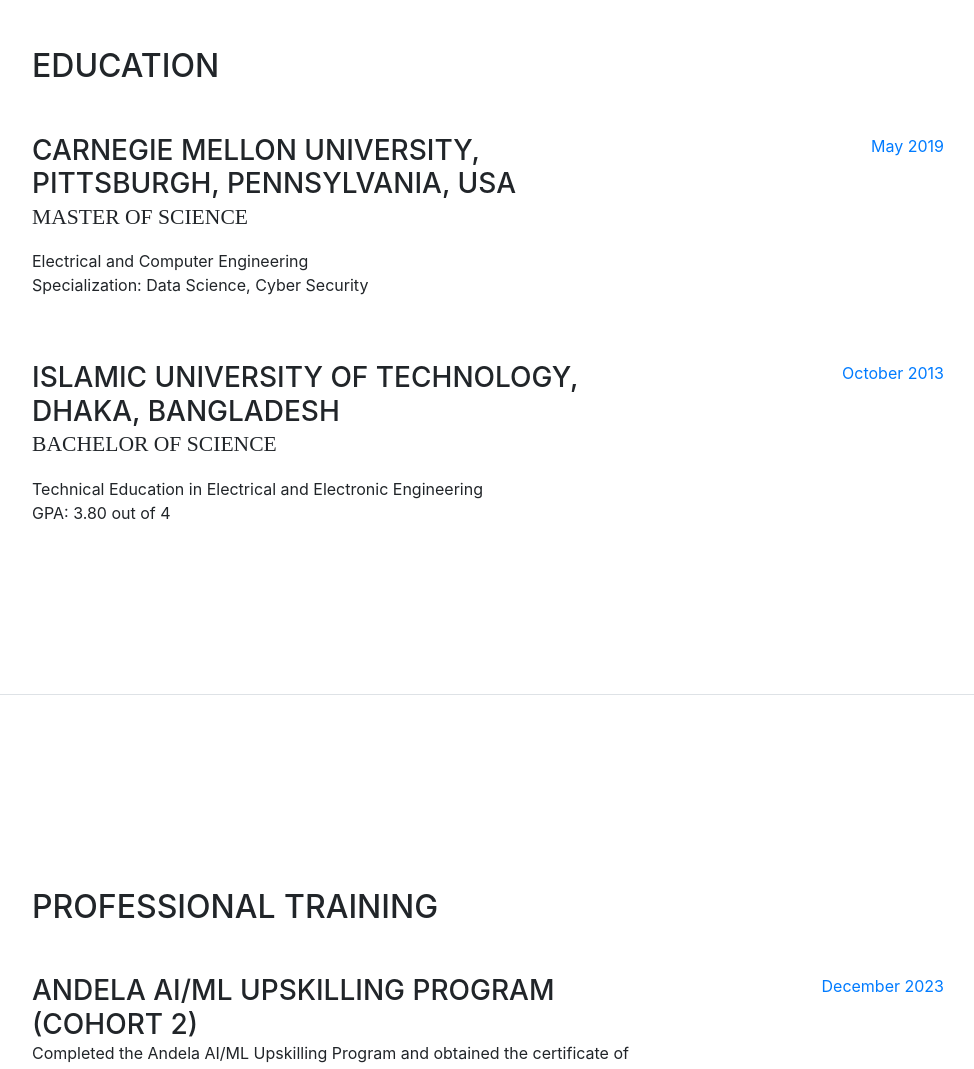
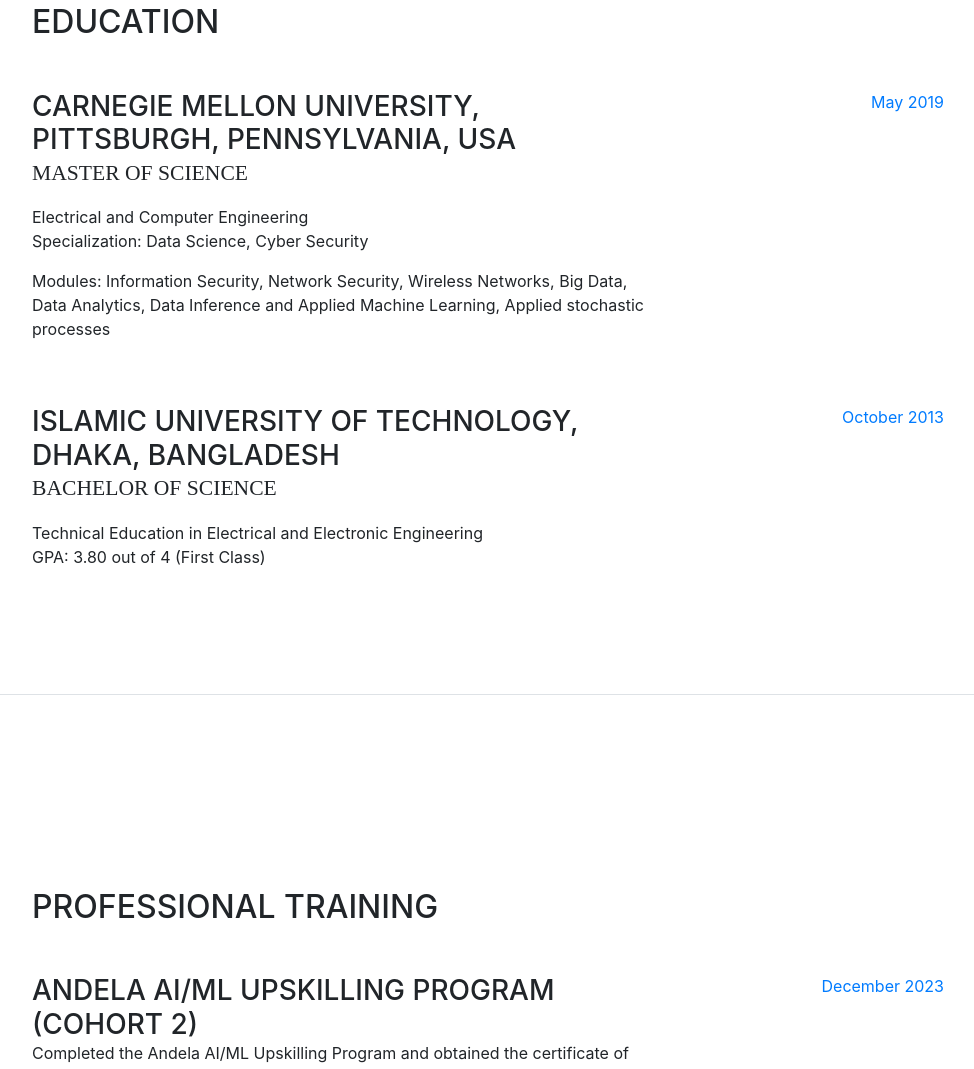
Before and after one commit to twarik/twarik.github.io, a website with bundled scripts: page index.html in a window 1280 px wide. Shown: the part 2526-3595 px from the top of the page, without its empty margins (288-1262 px from the left). Built offline with nearby package versions, Linux system fonts and the light colour scheme; a web font is replaced by a local one.

Commit message:
Update index.html

```diff
--- a/index.html
+++ b/index.html
@@ -193,6 +193,8 @@
               <div class="subheading mb-3">Master of Science</div>
               <div>Electrical and Computer Engineering</div>
               <p>Specialization: Data Science, Cyber Security</p>
+              <p>Modules: Information Security, Network Security, Wireless Networks, Big Data, Data Analytics, Data Inference
+and Applied Machine Learning, Applied stochastic processes</p>
             </div>
             <div class="resume-date text-md-right">
               <span class="text-primary">May 2019</span>
@@ -204,7 +206,7 @@
               <h3 class="mb-0">Islamic University of Technology, Dhaka, Bangladesh</h3>
               <div class="subheading mb-3">Bachelor of Science</div>
               <div>Technical Education in Electrical and Electronic Engineering</div>
-              <p>GPA: 3.80 out of 4 </p>
+              <p>GPA: 3.80 out of 4 (First Class)</p>
             </div>
             <div class="resume-date text-md-right">
               <span class="text-primary">October 2013</span>
@@ -220,10 +222,8 @@
           <div class="resume-item d-flex flex-column flex-md-row mb-5">
             <div class="resume-content mr-auto">
               <h3 class="mb-0">Andela AI/ML Upskilling Program (Cohort 2)</h3>
-              <!-- <div class="subheading mb-3">Master of Science</div> -->
               <div>Completed the Andela AI/ML Upskilling Program and obtained the certificate of completion from
       Udemy on Learn LangChain, Pinecone & OpenAI: Build Next-Gen LLM Apps. </div>
-              <!-- <p>Specialization: Data Science, Cyber Security</p> -->
             </div>
             <div class="resume-date text-md-right">
               <span class="text-primary">December 2023</span>
@@ -233,10 +233,8 @@
           <div class="resume-item d-flex flex-column flex-md-row">
             <div class="resume-content mr-auto">
               <h3 class="mb-0">Machine Learning for Earth Observation</h3>
-              <!-- <div class="subheading mb-3">GIZ, FAIR FORWARD: Artificial Intelligence for all, Radiant Earth Foundation, Makerere University.</div> -->
               <div>Participated in the training of trainers Bootcamp on Machine Learning for Earth Observation, Co-organized by GIZ, German cooperation,
                 FAIR FORWARD: Artificial Intelligence for all, Radiant Earth Foundation, Makerere University.</div>
-              <!-- <p>GPA: 3.80 out of 4 </p> -->
             </div>
             <div class="resume-date text-md-right">
               <span class="text-primary">May 3 - 14, 2021</span>
```
